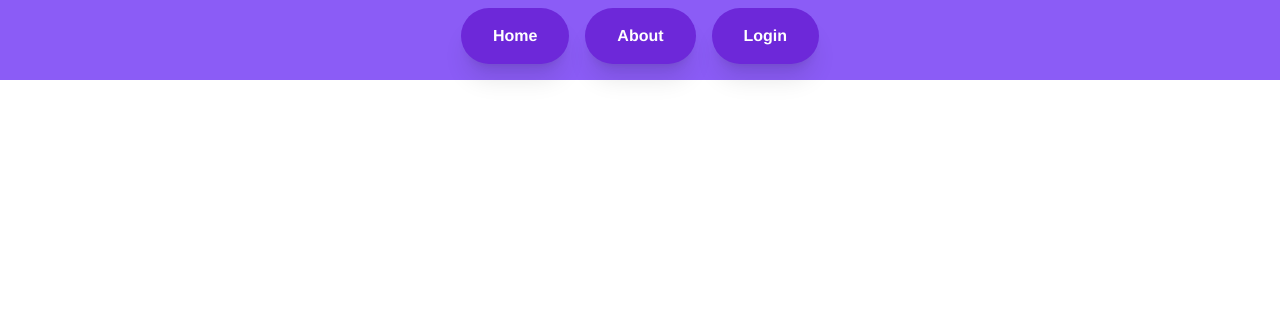
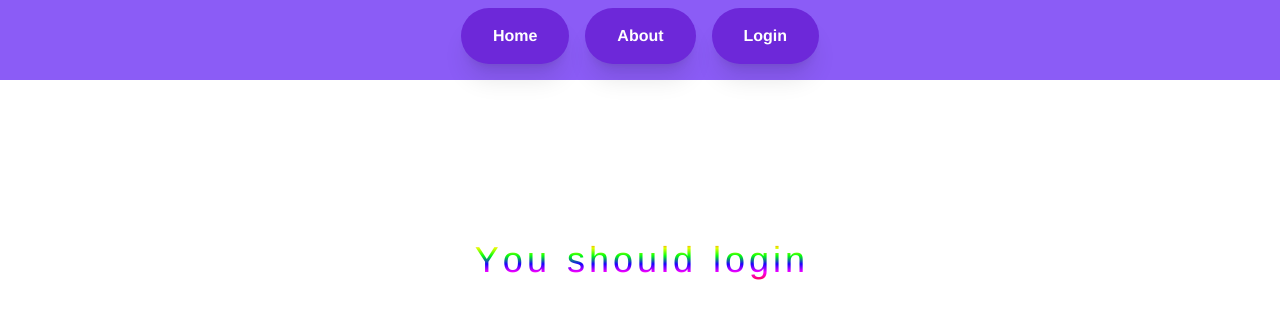
Before and after one commit to UCN-DMAB-0920-group-1/computer-vision-vehicle-counter, a Vue app in the folder frontend/: page / in a window 1280 px wide. Shown: the top 318 px of the page. Built offline with nearby package versions, Linux system fonts and the light colour scheme; no server answers.

Commit message:
Made login text

```diff
--- a/frontend/src/components/NavBar.vue
+++ b/frontend/src/components/NavBar.vue
@@ -22,14 +22,16 @@
     >
       Logout
     </button>
-
+<div v-else>
      <router-link
       to="/login"
-      v-else
+
       class="shadow-xl block rounded-full bg-violet-700 p-4 px-8 text-white mx-2 transition ease-in-out hover:text-violet-700 hover:bg-white font-semibold"
     >
       Login
     </router-link>
+
+</div>
 
   </div>
 </template>
--- /dev/null
+++ b/frontend/src/components/home/LoginText.vue
@@ -0,0 +1,40 @@
+<template>
+<div class="flex place-content-center text-grad text-4xl mt-40 gap-1">
+          <p class="duration-200" style="animation: bounce 1s infinite; animation-delay: 0s;">Y</p>
+          <p class="duration-200" style="animation: bounce 1s infinite; animation-delay: 0.2s;">o</p>
+          <p class="duration-200" style="animation: bounce 1s infinite; animation-delay: 0.1s;">u</p>
+          <p class="duration-200 w-3" style="animation: bounce 1s infinite; animation-delay: 0.3s;">  </p>
+          <p class="duration-200" style="animation: bounce 1s infinite; animation-delay: 0.4s;">s</p>
+          <p class="duration-200" style="animation: bounce 1s infinite; animation-delay: 0.5s;">h</p>
+          <p class="duration-200" style="animation: bounce 1s infinite; animation-delay: 0.6s;">o</p>
+          <p class="duration-200" style="animation: bounce 1s infinite; animation-delay: 0.7s;">u</p>
+          <p class="duration-200" style="animation: bounce 1s infinite; animation-delay: 0.8s;">l</p>
+          <p class="duration-200" style="animation: bounce 1s infinite; animation-delay: 0.9s;">d</p>
+          <p class="duration-200 w-3" style="animation: bounce 1s infinite; animation-delay: 1s;"> </p>
+          <p class="duration-200" style="animation: bounce 1s infinite; animation-delay: 1.1s;">l</p>
+          <p class="duration-200" style="animation: bounce 1s infinite; animation-delay: 1.2s;">o</p>
+          <p class="duration-200" style="animation: bounce 1s infinite; animation-delay: 1.3s;">g</p>
+          <p class="duration-200" style="animation: bounce 1s infinite; animation-delay: 1.4s;">i</p>
+          <p class="duration-200" style="animation: bounce 1s infinite; animation-delay: 1.5s;">n</p>
+      </div>
+</template>
+
+
+<style scoped>
+p{
+  background: -webkit-linear-gradient(rgb(255, 0, 0), rgb(229, 255, 0), rgb(0, 255, 13),  rgb(25, 0, 255), rgb(247, 0, 255), rgb(255, 0, 85));
+  -webkit-background-clip: text;
+  -webkit-text-fill-color: transparent;
+}
+@keyframes bounce {
+    0%, 100% {
+        transform: translateY(-25%);
+        animation-timing-function: cubic-bezier(0.8,0,1,1);
+    }
+    50% {
+        transform: none;
+        animation-timing-function: cubic-bezier(0,0,0.2,1);
+    }
+}
+
+</style>
--- a/frontend/src/views/HomeView.vue
+++ b/frontend/src/views/HomeView.vue
@@ -1,7 +1,8 @@
 <template>
-  <div v-if="loggedin">
+  <div>
     <div
-      class="grid grid-cols-1 gap-3 sm:grid-cols-1 max-w-7xl mx-auto"
+      v-if="loggedin"
+      class="grid grid-cols-1 gap-3 sm:grid-cols-1 max-w-7xl mx-auto duration-300"
     >
       <div class="bg-violet-200 rounded-xl shadow-xl ">
         <FileUpload></FileUpload>
@@ -9,13 +10,17 @@
       </div>
           <VideoResult></VideoResult>
     </div>
+      <div v-else>
+        <LoginText></LoginText>
+      </div>
+  </div>
 
-  </div>
 </template>
 
 <script setup>
 import FileUpload from "@/components/home/FileUpload.vue";
 import VideoResult from "@/components/home/VideoResult.vue";
+import LoginText from "@/components/home/LoginText.vue";
 import { useRoute } from 'vue-router'
 import { useStore } from "vuex";
 import {computed} from "vue";
@@ -29,3 +34,9 @@ const asyncDispatch = async () =>  {
 }
 asyncDispatch()
 </script>
+<style scoped>
+#app{
+  overflow: hidden;
+}
+
+</style>
```
